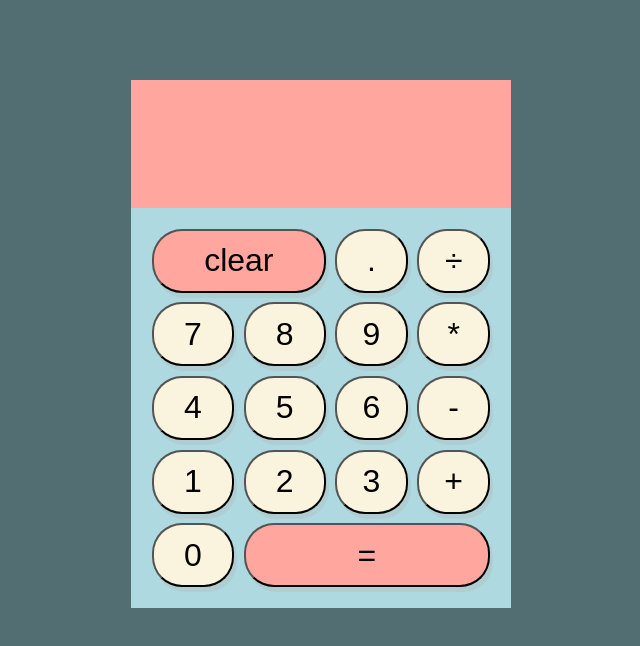
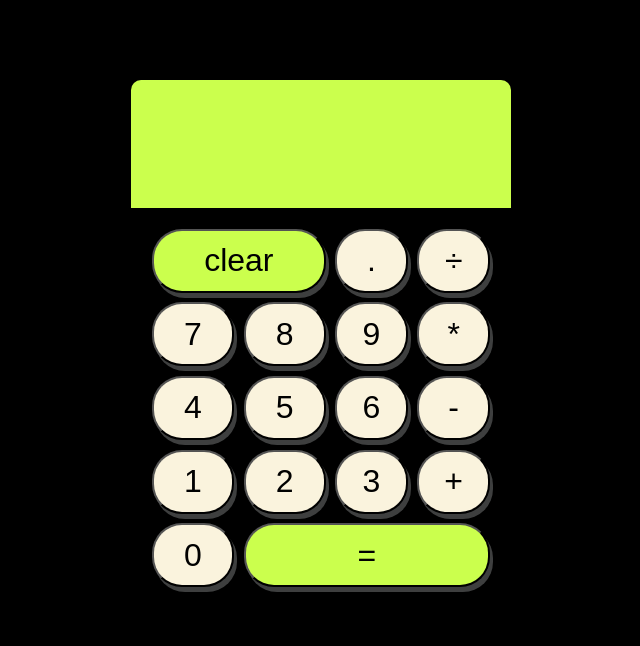
Before and after one commit to khadija-nur/Calculator, a plain HTML site: page index.html in a window 1280 px wide. Shown: the whole page, without its empty margins (319-959 px from the left). Drawn offline with Linux system fonts and the light colour scheme.

Commit message:
change display and layout

```diff
--- a/style.css
+++ b/style.css
@@ -4,12 +4,13 @@
     box-sizing: border-box;
     /* border:2px solid rgb(233, 100, 38); */
     overflow: hidden;
+
 }
 
 main {
     margin: 80px auto;
     width: 380px;
-
+    border-radius: 10px;
     /* margin:  410px; */
     /* color: blue; */
 
@@ -17,15 +18,16 @@ main {
 }
 body{
     height: 100vh;
-    /* background: radial-gradient(#fcd4d083, #fcd4d08c, #47bad486); */
-    background-color: #536e72;
+
+    /* background: radial-gradient(#aed9e0, #fcd4d08c); */
+    background-color: black;
 }
 
 .keys{
     text-align: center;
     padding: 1rem;
     display: grid;
-    background-color: #aed9e0;
+    background-color:transparent;
     grid-template-areas:
     "clear clear dot divide"
     "seven eight nine multiply"
@@ -61,7 +63,7 @@ body{
 
 .clear{
     grid-area: clear;
-    background-color: #ffa69e;
+    background-color: #cbff4d;
 
 }
 .one{
@@ -119,10 +121,12 @@ body{
 
 
 .display{
-    background-color: #ffa69e;
+    background-color: #cbff4d;
     grid-area: d;
     /* width: 100px; */
     /* width: 70vw; */
+    /* border-top: 30px solid #aed9e0; */
+
     height: 4rem;
     font-size: 1.5rem;
     padding: 10px;
@@ -130,7 +134,7 @@ body{
 
 }
 .equals{
-    background-color: #ffa69e;
+    background-color: #cbff4d;
 
     /* width: auto; */
     /* border-radius: 30px; */
@@ -149,6 +153,7 @@ button{
     font-size: 2rem;
     margin: .3rem;
     box-shadow: 3px 5px rgba(178, 180, 180, 0.349);
+    outline: none;
 
 }
 
```
